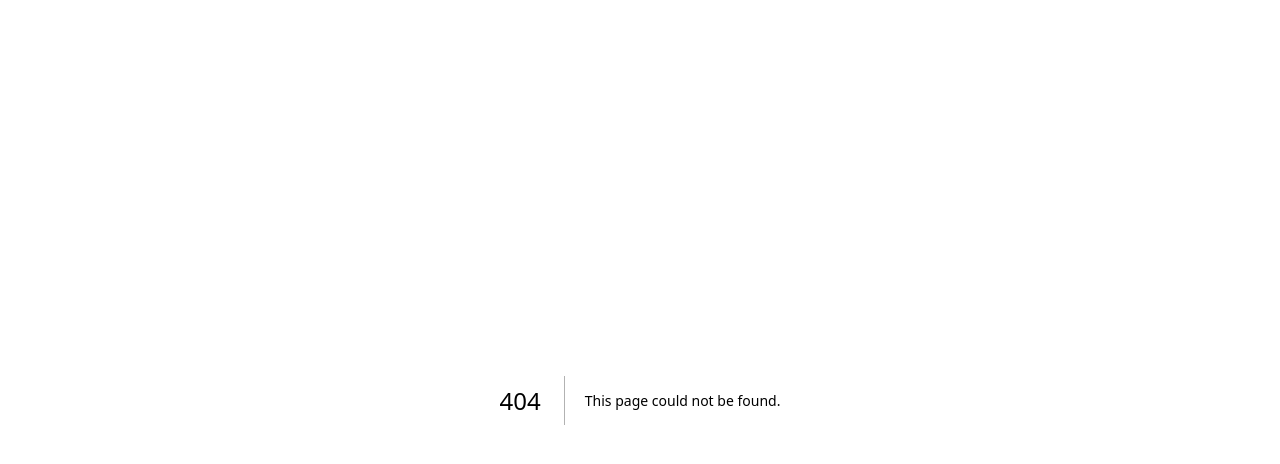
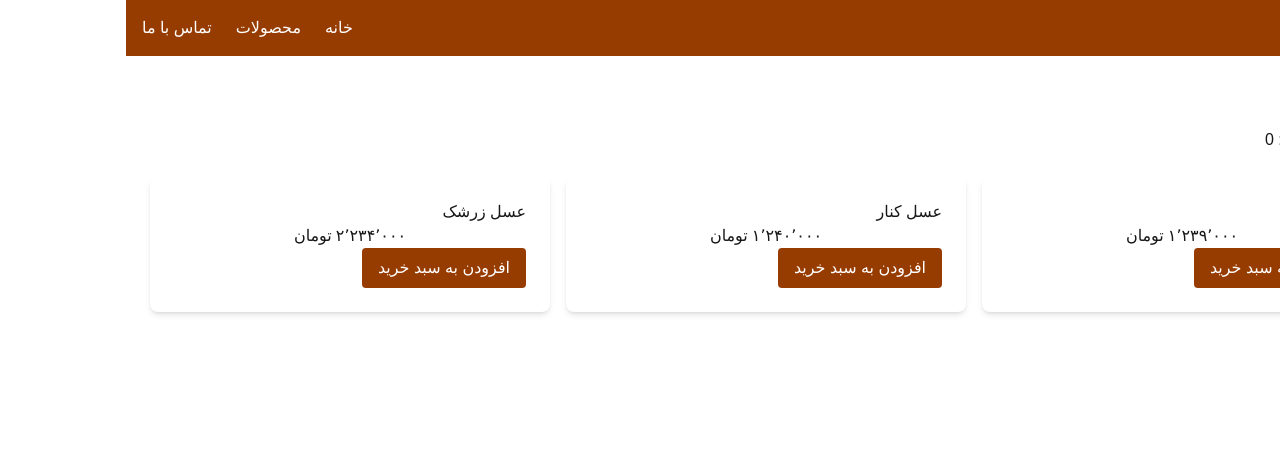
Before and after one commit to claudemohsen-hub/aighinobee, a Next.js app in the folder Honey/honey-next/: page /products in a window 1280 px wide. Before the commit this address had no page. Shown: the top 464 px of the page. Built offline with nearby package versions, Linux system fonts and the light colour scheme.

Commit message:
auto update

```diff
--- /dev/null
+++ b/Honey/honey-next/app/contactus/page.tsx
@@ -0,0 +1,8 @@
+export default function Contact() {
+return(
+    <div>
+    <h1>تماس با ما</h1>
+    <p>۰۹۱۵۳۶۱۷۵۶۶</p>
+    </div>
+)
+}
--- a/Honey/honey-next/app/layout.tsx
+++ b/Honey/honey-next/app/layout.tsx
@@ -13,17 +13,24 @@ const geistMono = Geist_Mono({
 });
 
 export const metadata: Metadata = {
-  title: "Create Next App",
-  description: "Generated by create next app",
+  title: "آیگینوبی — فروشگاه عسل طبیعی",
+  description: "فروش عسل طبیعی و خالص",
 };
 
 export default function RootLayout({ children }: LayoutProps<"/">) {
   return (
     <html
-      lang="en"
+      lang="fa" dir="rtl"
       className={`${geistSans.variable} ${geistMono.variable} h-full antialiased`}
     >
-      <body className="min-h-full flex flex-col">{children}</body>
+      <body className="min-h-full flex flex-col">
+  <nav className="flex gap-6 justify-end bg-amber-800 text-white p-4">
+    <a href="/">خانه</a>
+    <a href="/products">محصولات</a>
+    <a href="/contactus">تماس با ما</a>
+  </nav>
+  {children}
+</body>
     </html>
   );
 }
--- a/Honey/honey-next/app/page.tsx
+++ b/Honey/honey-next/app/page.tsx
@@ -1,69 +1,7 @@
-import Image from "next/image";
-
 export default function Home() {
   return (
-    <div className="flex flex-col flex-1 items-center justify-center bg-zinc-50 font-sans dark:bg-black">
-      <main className="flex flex-1 w-full max-w-3xl flex-col items-center justify-between py-32 px-16 bg-white dark:bg-black sm:items-start">
-        <Image
-          className="dark:invert h-5 w-[100px]"
-          src="/next.svg"
-          alt="Next.js logo"
-          width={100}
-          height={20}
-          priority
-        />
-        <div className="flex flex-col items-center gap-6 text-center sm:items-start sm:text-left">
-          <h1 className="max-w-xs text-3xl font-semibold leading-10 tracking-tight text-black dark:text-zinc-50">
-            To get started, edit the{" "}
-            <code className="rounded bg-black/[.06] px-1.5 py-0.5 font-mono text-[0.9em] dark:bg-white/[.08]">
-              page.tsx
-            </code>{" "}
-            file.
-          </h1>
-          <p className="max-w-md text-lg leading-8 text-zinc-600 dark:text-zinc-400">
-            Looking for a starting point or more instructions? Head over to{" "}
-            <a
-              href="https://vercel.com/templates?framework=next.js&utm_source=create-next-app&utm_medium=appdir-template-tw&utm_campaign=create-next-app"
-              className="font-medium text-zinc-950 dark:text-zinc-50"
-            >
-              Templates
-            </a>{" "}
-            or the{" "}
-            <a
-              href="https://nextjs.org/learn?utm_source=create-next-app&utm_medium=appdir-template-tw&utm_campaign=create-next-app"
-              className="font-medium text-zinc-950 dark:text-zinc-50"
-            >
-              Learning
-            </a>{" "}
-            center.
-          </p>
-        </div>
-        <div className="flex flex-col gap-4 text-base font-medium sm:flex-row">
-          <a
-            className="flex h-12 w-full items-center justify-center gap-2 rounded-full bg-foreground px-5 text-background transition-colors hover:bg-[#383838] dark:hover:bg-[#ccc] md:w-[158px]"
-            href="https://vercel.com/new?utm_source=create-next-app&utm_medium=appdir-template-tw&utm_campaign=create-next-app"
-            target="_blank"
-            rel="noopener noreferrer"
-          >
-            <Image
-              className="dark:invert h-[14px] w-4"
-              src="/vercel.svg"
-              alt="Vercel logomark"
-              width={16}
-              height={14}
-            />
-            Deploy Now
-          </a>
-          <a
-            className="flex h-12 w-full items-center justify-center rounded-full border border-solid border-black/[.08] px-5 transition-colors hover:border-transparent hover:bg-black/[.04] dark:border-white/[.145] dark:hover:bg-[#1a1a1a] md:w-[158px]"
-            href="https://nextjs.org/docs?utm_source=create-next-app&utm_medium=appdir-template-tw&utm_campaign=create-next-app"
-            target="_blank"
-            rel="noopener noreferrer"
-          >
-            Documentation
-          </a>
-        </div>
-      </main>
+    <div>
+      <h1>خانه — فروشگاه عسل آیگینوبی</h1>
     </div>
-  );
+  )
 }
--- /dev/null
+++ b/Honey/honey-next/app/products/page.tsx
@@ -0,0 +1,62 @@
+"use client"
+
+import { useState } from "react"
+
+function ProductCard(props: { name: string; price: number; onAdd: () => void }) {
+  return (
+    <div className="bg-white rounded-lg shadow-md p-6 hover:shadow-xl transition">
+      <h3>{props.name}</h3>
+      <p className="flex justify-center gap-1">
+        <span>{props.price.toLocaleString('fa-IR')}</span>
+        <span>تومان</span>
+      </p>
+      <button
+        onClick={props.onAdd}
+        className="bg-amber-800 text-white px-4 py-2 rounded hover:bg-amber-900 transition"
+      >
+        افزودن به سبد خرید
+      </button>
+    </div>
+  )
+}
+
+export default function Products() {
+  const honeyList = [
+    { name: "عسل عناب", price: 1239000 },
+    { name: "عسل کنار", price: 1240000 },
+    { name: "عسل زرشک", price: 2234000 }
+  ]
+
+  const [cart, setCart] = useState<{ name: string; price: number }[]>([])
+
+  function removeFromCart(indexToRemove: number) {
+    setCart(cart.filter((item, index) => index !== indexToRemove))
+  }
+
+  return (
+    <div className="p-6">
+      <h1 className="text-2xl font-bold mb-4">محصولات</h1>
+
+      <div className="mb-6">
+        <p>تعداد اقلام سبد: {cart.length}</p>
+        {cart.map((item, index) => (
+          <p key={index}>
+            {item.name} — {item.price.toLocaleString('fa-IR')} تومان
+            <button onClick={() => removeFromCart(index)}>حذف</button>
+          </p>
+        ))}
+      </div>
+
+      <div className="grid grid-cols-1 md:grid-cols-2 lg:grid-cols-3 gap-4">
+        {honeyList.map((product, index) => (
+          <ProductCard
+            key={index}
+            name={product.name}
+            price={product.price}
+            onAdd={() => setCart([...cart, product])}
+          />
+        ))}
+      </div>
+    </div>
+  )
+}
```
Also changed, not shown: 1 other file (tests, documents, lock files or other folders).
